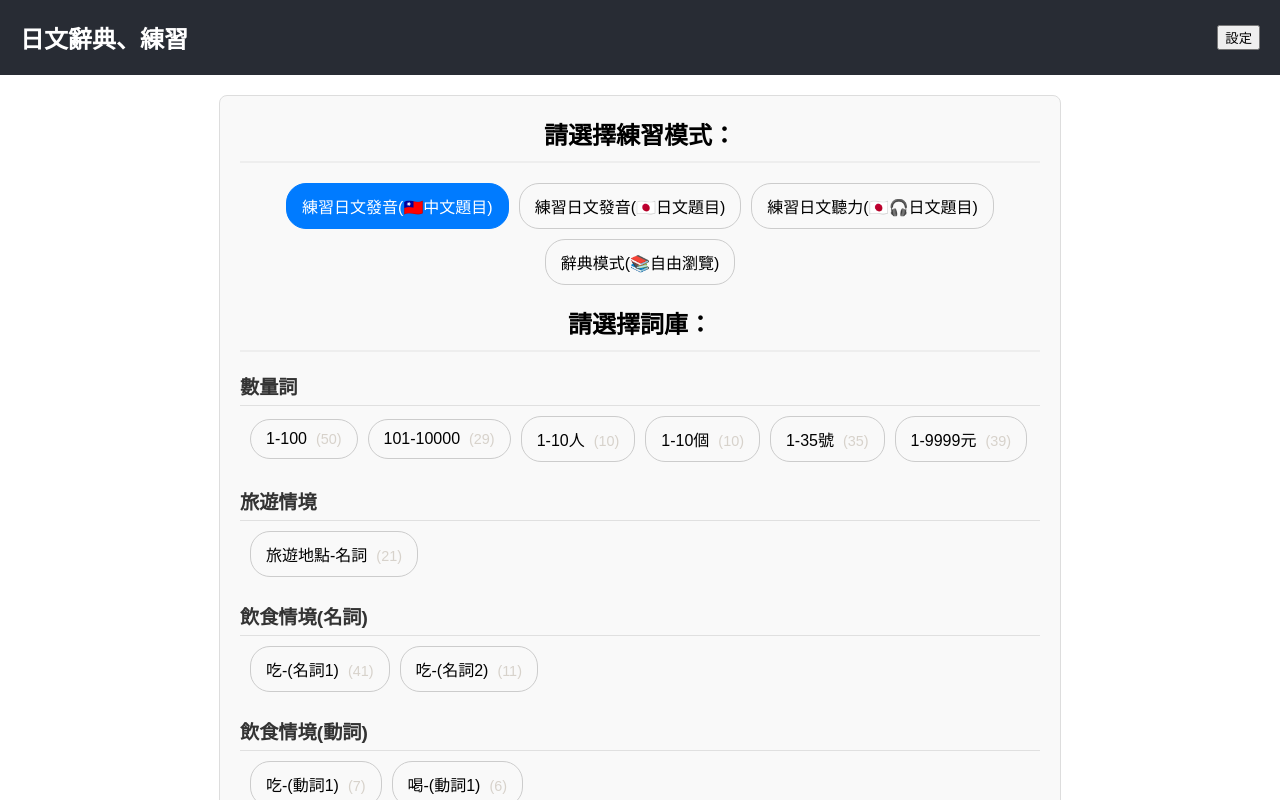
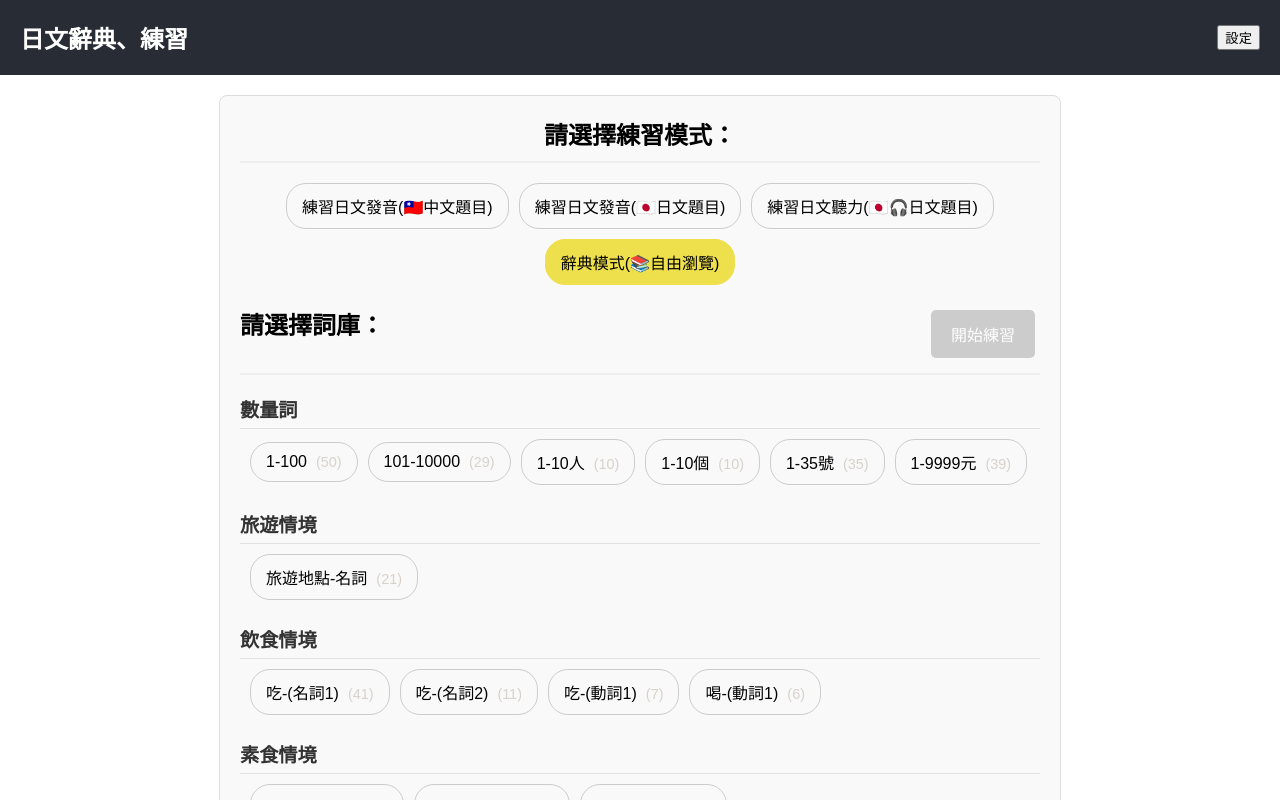
Before and after one commit to GotNeil/Lang, a React (Create React App) app: page / in a window 1280 px wide. Shown: the top 800 px of the page. Built offline with nearby package versions, Linux system fonts and the light colour scheme; the HTML template or start-up script is replaced by a standard one.

Commit message:
調整layout以及增加題目

```diff
--- a/public/data/素食-(問答1).json
+++ b/public/data/素食-(問答1).json
@@ -1,4 +1,59 @@
 [
+  {
+    "kanji": "これはビーガンですか？",
+    "kana": "これはビーガンですか？",
+    "romaji": "kore wa biigan desu ka?",
+    "chinese": "這是純素食嗎？",
+    "example": "A: これはビーガン料理ですか？</br>B: いいえ、チーズが入っています。",
+    "example_chinese": "A: 這是純素食料理嗎？</br>B: 不是，裡面含有起司。"
+  },
+  {
+    "kanji": "私はビーガンです。",
+    "kana": "わたしはビーガンです。",
+    "romaji": "watashi wa biigan desu.",
+    "chinese": "我是純素食者。",
+    "example": "A: ビーガンのおすすめ料理はありますか？</br>B: はい、野菜中心のメニューがあります。",
+    "example_chinese": "A: 有推薦的純素食料理嗎？</br>B: 有的，我們有以蔬菜為主的菜單。"
+  },
+  {
+    "kanji": "ビーガンは食べられますか？",
+    "kana": "ビーガンはたべられますか？",
+    "romaji": "biigan wa taberaremasu ka?",
+    "chinese": "純素食者可以吃嗎？",
+    "example": "A: これはビーガン料理ですか？</br>B: はい、動物性のものは使っていません。",
+    "example_chinese": "A: 這是純素食料理嗎？</br>B: 是的，沒有使用任何動物性食材。"
+  },
+  {
+  "kanji": "魚と卵は食べません、牛乳とチーズは大丈夫です。",
+  "kana": "さかなとたまごはたべません、ぎゅうにゅうとちーずはだいじょうぶです。",
+  "romaji": "Sakana to tamago wa tabemasen, gyuunyuu to chiizu wa daijoubu desu.",
+  "chinese": "我不吃魚和蛋，牛奶和起司可以。",
+  "example": "A: 魚と卵は食べません、牛乳とチーズは大丈夫です。 </br> B: わかりました。",
+  "example_chinese": "A: 我不吃魚和蛋，牛奶和起司可以。 </br> B: 我知道了。"
+},
+{
+  "kanji": "魚と卵はなしでお願いします。",
+  "kana": "さかなとたまごはなしでおねがいします。",
+  "romaji": "Sakana to tamago wa nashi de onegai shimasu.",
+  "chinese": "請不要魚和蛋。",
+  "example": "A: 魚と卵はなしでお願いします。 </br> B: はい、かしこまりました。",
+  "example_chinese": "A: 請不要魚和蛋。 </br> B: 好的，了解。"
+},{
+  "kanji": "牛乳とチーズは大丈夫です。",
+  "kana": "ぎゅうにゅうとちーずはだいじょうぶです。",
+  "romaji": "Gyuunyuu to chiizu wa daijoubu desu.",
+  "chinese": "牛奶和起司可以。",
+  "example": "A: 牛乳とチーズは大丈夫です。 </br> B: わかりました。",
+  "example_chinese": "A: 牛奶和起司可以。 </br> B: 明白了。"
+},
+  {
+    "kanji": "食べられますか",
+    "kana": "たべられますか",
+    "romaji": "taberaremasu ka",
+    "chinese": "可以吃嗎？",
+    "example": "A: これはベジタリアンでも食べられますか。 </br> B: はい、大丈夫です。",
+    "example_chinese": "A: 這個素食者可以吃嗎？ </br> B: 是的，沒問題。"
+  },
   {
     "kanji": "ベジタリアン",
     "kana": "べじたりあん",
@@ -8,12 +63,12 @@
     "example_chinese": "A: 我是素食者。 </br> B: 原來如此。"
   },
   {
-    "kanji": "食べられますか",
-    "kana": "たべられますか",
-    "romaji": "taberaremasu ka",
-    "chinese": "可以吃嗎？",
-    "example": "A: これはベジタリアンでも食べられますか。 </br> B: はい、大丈夫です。",
-    "example_chinese": "A: 這個素食者可以吃嗎？ </br> B: 是的，沒問題。"
+    "kanji": "ヴィーガン",
+    "kana": "ヴぃーがん",
+    "romaji": "viigan",
+    "chinese": "全素食 / vegan",
+    "example": "A: 彼はヴィーガンです。 </br> B: だから肉も魚も食べません。",
+    "example_chinese": "A: 他是全素食者。 </br> B: 所以他不吃肉也不吃魚。"
   },
   {
     "kanji": "肉なし",
@@ -46,29 +101,5 @@
     "chinese": "不要海鮮",
     "example": "A: 海鮮なしのパスタはありますか。 </br> B: はい、トマトソースのパスタがあります。",
     "example_chinese": "A: 有不加海鮮的義大利麵嗎？ </br> B: 有的，我們有番茄醬義大利麵。"
-  },
-  {
-    "kanji": "ビーガンは食べられますか？",
-    "kana": "ビーガンはたべられますか？",
-    "romaji": "biigan wa taberaremasu ka?",
-    "chinese": "純素食者可以吃嗎？",
-    "example": "A: これはビーガン料理ですか？</br>B: はい、動物性のものは使っていません。",
-    "example_chinese": "A: 這是純素食料理嗎？</br>B: 是的，沒有使用任何動物性食材。"
-  },
-  {
-    "kanji": "これはビーガンですか？",
-    "kana": "これはビーガンですか？",
-    "romaji": "kore wa biigan desu ka?",
-    "chinese": "這是純素食嗎？",
-    "example": "A: これはビーガン料理ですか？</br>B: いいえ、チーズが入っています。",
-    "example_chinese": "A: 這是純素食料理嗎？</br>B: 不是，裡面含有起司。"
-  },
-  {
-    "kanji": "私はビーガンです。",
-    "kana": "わたしはビーガンです。",
-    "romaji": "watashi wa biigan desu.",
-    "chinese": "我是純素食者。",
-    "example": "A: ビーガンのおすすめ料理はありますか？</br>B: はい、野菜中心のメニューがあります。",
-    "example_chinese": "A: 有推薦的純素食料理嗎？</br>B: 有的，我們有以蔬菜為主的菜單。"
   }
 ]
--- a/src/App.css
+++ b/src/App.css
@@ -48,10 +48,14 @@ main {
   margin-bottom: 20px;
 }
 
-.mode-selector h2, .category-selector h2, .settings-page h2 {
+.mode-selector h2, .settings-page h2 {
   margin-top: 0;
   border-bottom: 2px solid #eee;
   padding-bottom: 10px;
+}
+
+.category-selector h2 {
+  margin-top: 0;
 }
 
 .radio-group {
@@ -74,9 +78,9 @@ main {
 }
 
 .radio-group input[type="radio"]:checked + label {
-  background-color: #007bff;
-  color: white;
-  border-color: #007bff;
+  background-color: #EEE04C;
+  color: black;
+  border-color: #EEE04C;
 }
 
 .category-selector button {
@@ -221,11 +225,18 @@ main {
 
 .change-category {
   margin-top: 20px;
-  background: none;
-  border: none;
-  color: #007bff;
-  text-decoration: underline;
+  background-color: #f0f0f0; /* Light gray background */
+  border: 1px solid #ccc;    /* Subtle border */
+  color: #333;              /* Darker text color */
+  text-decoration: none;    /* Remove underline */
+  padding: 10px 15px;       /* Standard padding */
+  border-radius: 5px;       /* Rounded corners */
   cursor: pointer;
+  transition: background-color 0.2s; /* Smooth hover effect */
+}
+
+.change-category:hover {
+  background-color: #e0e0e0; /* Slightly darker on hover */
 }
 
 .settings-page .setting-item {
@@ -460,3 +471,52 @@ main {
   font-size: 0.9em;
   margin-left: 5px;
 }
+
+.category-selector-header {
+  display: flex;
+  align-items: center;
+  justify-content: space-between;
+  margin-bottom: 20px;
+  border-bottom: 2px solid #eee;
+  padding-bottom: 10px;
+}
+
+.start-button-inline {
+  background-color: #007bff;
+  color: white;
+  border: none;
+  padding: 8px 15px;
+  border-radius: 5px;
+  cursor: pointer;
+  font-size: 0.9em;
+  transition: background-color 0.2s;
+}
+
+.start-button-inline:hover {
+  background-color: #0056b3;
+}
+
+.start-button-inline:disabled {
+  background-color: #ccc;
+  cursor: not-allowed;
+}
+
+.answer-separator {
+  border: none;
+  border-top: 1px solid #eee;
+  margin: 15px 0;
+}
+
+.speak-japanese-only {
+  text-align: center;
+  margin-top: 15px; /* Space above the button */
+  margin-bottom: 15px; /* Space below the button, before the separator */
+}
+
+.example-speak-text {
+  font-weight: bold;
+  margin-top: 15px;
+  text-align: center;
+  color: #007bff; /* A blue color to make it stand out */
+  cursor: pointer; /* Indicate it's clickable, even if it's just text */
+}
--- a/src/App.js
+++ b/src/App.js
@@ -57,7 +57,7 @@ function App() {
   const [currentWord, setCurrentWord] = useState(null);
   const [selectedCategories, setSelectedCategories] = useState([]);
   const [quizStarted, setQuizStarted] = useState(false);
-  const [quizMode, setQuizMode] = useState('chinese'); // Default to chinese
+  const [quizMode, setQuizMode] = useState('dictionary'); // Default to dictionary
   const [showAnswer, setShowAnswer] = useState(false);
   const [scores, setScores] = useState(getInitialScores());
   const [loading, setLoading] = useState(false);
@@ -395,15 +395,23 @@ function App() {
                 {currentWord.romaji && <span className="romaji-in-answer">{currentWord.romaji}</span>}
                 {currentWord.chinese && <span className="chinese-in-answer">{currentWord.chinese}</span>}
               </div>
+
+              <div className="speak-japanese-only">
+                <button onClick={() => speak(currentWord.kanji)} className="speak-button">🔊 日文</button>
+              </div>
+
+              <hr className="answer-separator" />
+
+              {currentWord.example && (
+                <div className="example-speak-text">
+                  對話範例
+                </div>
+              )}
+
               {currentWord.example &&
                 <div className="example-display" dangerouslySetInnerHTML={{ __html: currentWord.example }} />}
               {currentWord.example_chinese &&
                 <div className="example-display-chinese" dangerouslySetInnerHTML={{ __html: currentWord.example_chinese }} />}
-              <div className="speak-controls">
-                <button onClick={() => speak(currentWord.kanji)} className="speak-button">🔊 日文</button>
-                {currentWord.example &&
-                  <button onClick={() => speak(getJapaneseFromExample(currentWord.example))} className="speak-button">🔊 範例</button>}
-              </div>
             </div>
             <div className="phase-controls">
               <div className="feedback-buttons">
@@ -443,15 +451,23 @@ function App() {
                                     {currentWord.romaji && <span className="romaji-in-answer">{currentWord.romaji}</span>}
                                     {currentWord.chinese && <span className="chinese-in-answer">{currentWord.chinese}</span>}
                                   </div>
+
+                                  <div className="speak-japanese-only">
+                                    <button onClick={() => speak(currentWord.kanji)} className="speak-button">🔊 日文</button>
+                                  </div>
+
+                                  <hr className="answer-separator" />
+
                   {currentWord.example &&
                     <div className="example-display" dangerouslySetInnerHTML={{ __html: currentWord.example }} />}
                   {currentWord.example_chinese &&
                     <div className="example-display-chinese" dangerouslySetInnerHTML={{ __html: currentWord.example_chinese }} />}
-                  <div className="speak-controls">
-                    <button onClick={() => speak(currentWord.kanji)} className="speak-button">🔊 日文</button>
-                    {currentWord.example &&
-                      <button onClick={() => speak(getJapaneseFromExample(currentWord.example))} className="speak-button">🔊 範例</button>}
+
+                  {currentWord.example && (
+                    <div className="example-speak-text">
+                      對話範例
                     </div>
+                  )}
                 </div>
               )}
             </div>
@@ -530,7 +546,16 @@ function App() {
           </div>
         </div>
         <div className="category-selector">
+          <div className="category-selector-header">
             <h2>請選擇詞庫：</h2>
+            <button
+              onClick={handleStartPractice}
+              disabled={selectedCategories.length === 0 || loading}
+              className="start-button-inline"
+            >
+              開始練習
+            </button>
+          </div>
           {loading && <p>詞庫載入中...</p>}
 
           {categoryGroups.map(group => (
```
Also changed, not shown: public/data/manifest.json. Lines whose indentation alone changed are shown as unchanged.
